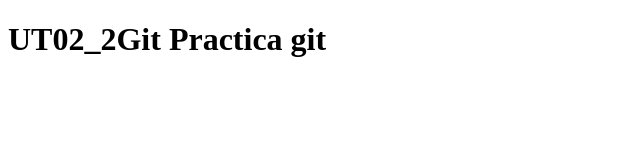
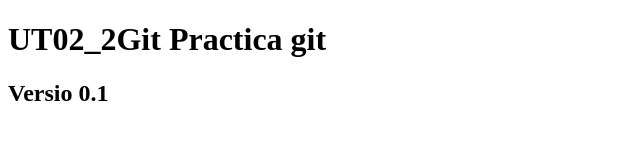
Before and after one commit to jcsprojects/Prueba1, a plain HTML site: page public/index.html in a window 1280 px wide. Shown: the whole page, without its empty margins (0-640 px from the left). Drawn offline with Linux system fonts and the light colour scheme.

Commit message:
Etiquetado V0.1

```diff
--- a/public/index.html
+++ b/public/index.html
@@ -7,5 +7,6 @@
 </head>
 <body>
     <h1>UT02_2Git Practica git</h1>
+    <h2>Versio 0.1</h2>
 </body>
 </html>
```
